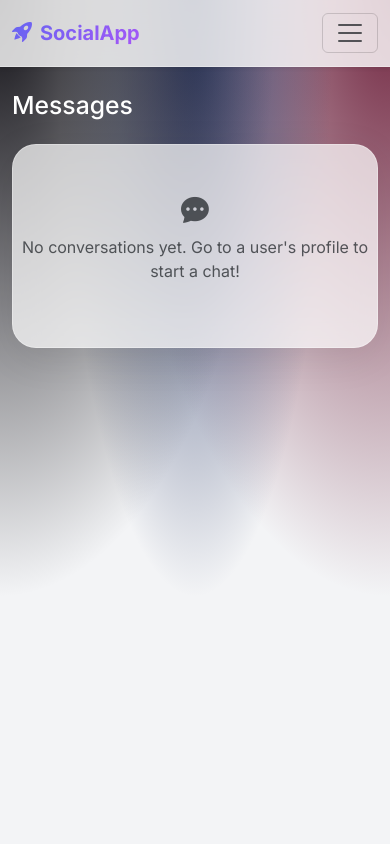
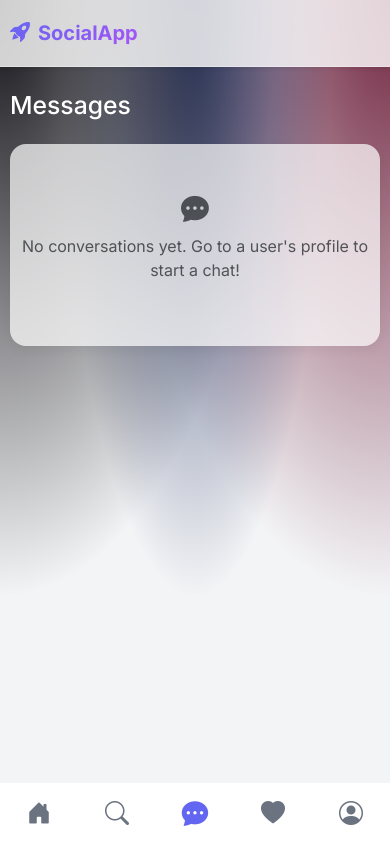
Before and after one commit to amulyav2004/areana_internship_month2, a Django app: page /chat/ in a window 390 px wide. Run offline with Django 4.2, Linux system fonts and the light colour scheme; the visitor is signed in with stand-in values (Sample User, id 1); data that the repository does not hold is empty.

Commit message:
Design: Implement Instagram-style mobile responsive UI

```diff
--- a/static/css/style.css
+++ b/static/css/style.css
@@ -18,6 +18,13 @@ body {
     min-height: 100vh;
     font-family: 'Inter', sans-serif;
     color: var(--text-main);
+    padding-bottom: 70px;
+}
+
+@media (min-width: 992px) {
+    body {
+        padding-bottom: 0;
+    }
 }
 
 .navbar {
@@ -107,7 +114,7 @@ body {
     transform: rotate(15deg) scale(1.2);
 }
 
-/* Chat UI Enhancements */
+/* Chat UI */
 #message-container::-webkit-scrollbar {
     width: 6px;
 }
@@ -137,3 +144,79 @@ textarea.form-control:focus {
     box-shadow: 0 0 0 4px rgba(99, 102, 241, 0.1);
     border-color: var(--accent-color);
 }
+
+/* --- MOBILE SPECIFIC (INSTAGRAM STYLE) --- */
+
+.mobile-bottom-nav {
+    position: fixed;
+    bottom: 0;
+    left: 0;
+    right: 0;
+    background: rgba(255, 255, 255, 0.95);
+    backdrop-filter: blur(15px);
+    -webkit-backdrop-filter: blur(15px);
+    border-top: 1px solid var(--glass-border);
+    display: flex;
+    justify-content: space-around;
+    padding: 12px 0;
+    z-index: 1000;
+}
+
+.mobile-bottom-nav a {
+    color: var(--text-muted);
+    font-size: 1.5rem;
+    transition: all 0.2s;
+}
+
+.mobile-bottom-nav a.active {
+    color: var(--accent-color);
+    transform: scale(1.1);
+}
+
+@media (max-width: 768px) {
+    .container {
+        padding-left: 10px;
+        padding-right: 10px;
+    }
+
+    .card {
+        border-radius: 16px;
+        margin-bottom: 12px !important;
+        border: none;
+        box-shadow: 0 4px 12px rgba(0, 0, 0, 0.05);
+    }
+
+    .card:hover {
+        transform: none;
+    }
+
+    .card-body {
+        padding: 15px !important;
+    }
+
+    .fs-5 {
+        font-size: 1rem !important;
+    }
+
+    .card-header,
+    .card-footer {
+        padding-left: 15px !important;
+        padding-right: 15px !important;
+    }
+}
+
+@media (min-width: 992px) {
+    .mobile-bottom-nav {
+        display: none;
+    }
+}
+
+@media (max-width: 991px) {
+    .desktop-nav {
+        display: none !important;
+    }
+
+    .navbar-toggler {
+        display: none;
+    }
+}
--- a/users/templates/users/base.html
+++ b/users/templates/users/base.html
@@ -29,19 +29,18 @@
 </head>
 
 <body>
-    <nav class="navbar navbar-expand-lg navbar-light mb-4 shadow-sm">
+    <nav class="navbar navbar-expand-lg navbar-light mb-4 shadow-sm sticky-top">
         <div class="container">
             <a class="navbar-brand fw-bold" href="{% url 'home' %}"><i
                     class="bi bi-rocket-takeoff-fill me-2"></i>SocialApp</a>
-            <button class="navbar-toggler" type="button" data-bs-toggle="collapse" data-bs-target="#navbarNav">
-                <span class="navbar-toggler-icon"></span>
-            </button>
-            <div class="collapse navbar-collapse" id="navbarNav">
-                <form class="d-flex mx-auto" action="{% url 'search' %}" method="get"
-                    style="max-width: 400px; width: 100%;">
-                    <input class="form-control me-2 rounded-pill bg-light border-0 px-3" type="search" name="q"
-                        placeholder="Search..." aria-label="Search">
-                </form>
+
+            <form class="d-flex mx-auto desktop-nav" action="{% url 'search' %}" method="get"
+                style="max-width: 400px; width: 100%;">
+                <input class="form-control me-2 rounded-pill bg-light border-0 px-3" type="search" name="q"
+                    placeholder="Search..." aria-label="Search">
+            </form>
+
+            <div class="desktop-nav">
                 <ul class="navbar-nav ms-auto align-items-center gap-2">
                     {% if user.is_authenticated %}
                     <li class="nav-item">
@@ -50,58 +49,66 @@
                             <i class="bi bi-bell-fill mb-0"></i>
                             <span id="unread-count-badge"
                                 class="position-absolute top-0 start-100 translate-middle badge rounded-pill bg-danger d-none"
-                                style="font-size: 0.6rem; margin-left: -5px; margin-top: 5px;">
-                                0
-                            </span>
+                                style="font-size: 0.6rem; margin-left: -5px; margin-top: 5px;">0</span>
                         </a>
                     </li>
-                    <li class="nav-item">
-                        <a class="nav-link" href="{% url 'home' %}">Feed</a>
-                    </li>
-                    <li class="nav-item">
-                        <a class="nav-link" href="{% url 'inbox' %}">Messages</a>
-                    </li>
-                    <li class="nav-item">
-                        <a class="nav-link" href="{% url 'group_list' %}">Groups</a>
-                    </li>
-                    <li class="nav-item">
-                        <a class="nav-link" href="{% url 'event_list' %}">Events</a>
-                    </li>
+                    <li class="nav-item"><a class="nav-link" href="{% url 'home' %}">Feed</a></li>
+                    <li class="nav-item"><a class="nav-link" href="{% url 'inbox' %}">Messages</a></li>
+                    <li class="nav-item"><a class="nav-link" href="{% url 'group_list' %}">Groups</a></li>
+                    <li class="nav-item"><a class="nav-link" href="{% url 'event_list' %}">Events</a></li>
                     <li class="nav-item">
                         <a class="nav-link" href="{% url 'profile' %}">
                             {% if user.profile.avatar %}
                             <img src="{{ user.profile.avatar.url }}" class="rounded-circle" width="30" height="30"
                                 alt="Profile" style="object-fit: cover;">
-                            {% else %}
-                            Profile
-                            {% endif %}
+                            {% else %}Profile{% endif %}
                         </a>
                     </li>
                     <li class="nav-item">
                         <form action="{% url 'logout' %}" method="post" class="d-inline">
-                            {% csrf_token %}
-                            <button type="submit" class="btn btn-link nav-link">Logout</button>
+                            {% csrf_token %}<button type="submit" class="btn btn-link nav-link">Logout</button>
                         </form>
                     </li>
                     {% else %}
-                    <li class="nav-item">
-                        <a class="nav-link" href="{% url 'login' %}">Login</a>
-                    </li>
-                    <li class="nav-item">
-                        <a class="btn btn-primary ms-2" href="{% url 'signup' %}">Sign Up</a>
-                    </li>
+                    <li class="nav-item"><a class="nav-link" href="{% url 'login' %}">Login</a></li>
+                    <li class="nav-item"><a class="btn btn-primary ms-2" href="{% url 'signup' %}">Sign Up</a></li>
                     {% endif %}
                 </ul>
             </div>
         </div>
     </nav>
 
-    <div class="container">
+    <!-- Mobile Bottom Navigation -->
+    {% if user.is_authenticated %}
+    <div class="mobile-bottom-nav">
+        <a href="{% url 'home' %}" class="{% if request.resolver_match.url_name == 'home' %}active{% endif %}">
+            <i class="bi bi-house-door-fill"></i>
+        </a>
+        <a href="{% url 'search' %}" class="{% if request.resolver_match.url_name == 'search' %}active{% endif %}">
+            <i class="bi bi-search"></i>
+        </a>
+        <a href="{% url 'inbox' %}" class="{% if request.resolver_match.url_name == 'inbox' %}active{% endif %}">
+            <i class="bi bi-chat-dots-fill"></i>
+        </a>
+        <a href="{% url 'notification_list' %}"
+            class="{% if request.resolver_match.url_name == 'notification_list' %}active{% endif %}">
+            <i class="bi bi-heart-fill"></i>
+        </a>
+        <a href="{% url 'profile' %}" class="{% if request.resolver_match.url_name == 'profile' %}active{% endif %}">
+            {% if user.profile.avatar %}
+            <img src="{{ user.profile.avatar.url }}" class="rounded-circle" width="24" height="24"
+                style="object-fit: cover; border: 2px solid currentColor;">
+            {% else %}
+            <i class="bi bi-person-circle"></i>
+            {% endif %}
+        </a>
+    </div>
+    {% endif %}
+
+    <div class="container pb-5">
         {% if messages %}
         {% for message in messages %}
-        <div class="alert alert-{{ message.tags }}">
-            {{ message }}
-        </div>
+        <div class="alert alert-{{ message.tags }}">{{ message }}</div>
         {% endfor %}
         {% endif %}
         {% block content %}{% endblock %}
```
